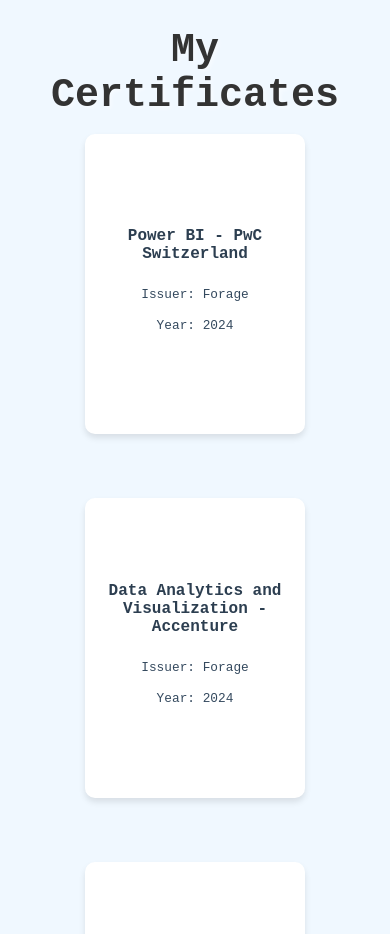
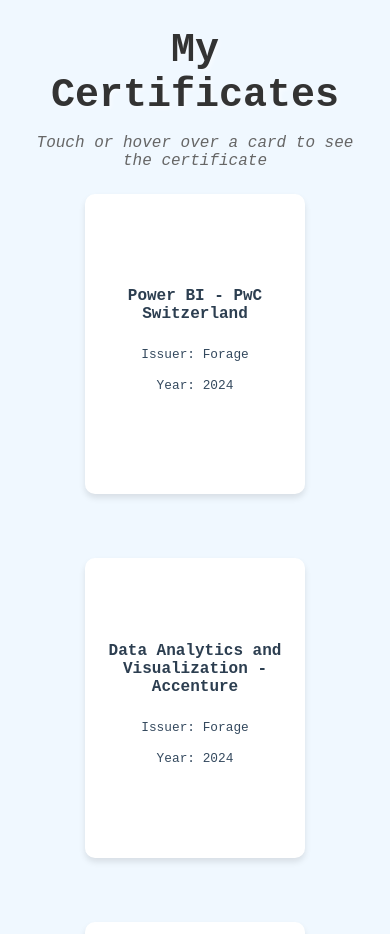
Before and after one commit to Anonymous21-03/Portfolio-showcase-shenanigans, a React (Create React App) app in the folder portfolio/: page / in a window 390 px wide. Shown: the part 3380-4314 px from the top of the page. Built offline with nearby package versions, Linux system fonts and the light colour scheme.

Commit message:
responsive

```diff
--- a/portfolio/src/Pages/Certificates.css
+++ b/portfolio/src/Pages/Certificates.css
@@ -152,3 +152,9 @@ h2 {
         font-size: 0.8rem;
     }
 }
+.cert-instruction {
+    text-align: center;
+    color: #666;
+    font-style: italic;
+    margin-bottom: 1.5rem;
+}
--- a/portfolio/src/Pages/Certificates.js
+++ b/portfolio/src/Pages/Certificates.js
@@ -52,6 +52,7 @@ const Certificates = () => {
   return (
     <div className='cert-container'>
       <h2>My Certificates</h2>
+      <p className="cert-instruction">Touch or hover over a card to see the certificate</p>
       <div className='cert-grid'>
         {certificates.map((cert, index) => (
           <div key={index} className={`cert-card ${index % 2 === 0 ? 'left' : 'right'}`}>
--- a/portfolio/src/Pages/Home.js
+++ b/portfolio/src/Pages/Home.js
@@ -1,7 +1,7 @@
 import React, { useState, useEffect, useCallback, useMemo } from 'react'
 import './Home.css'
 
-const SWIPE_THRESHOLD = 50
+const SWIPE_THRESHOLD = 5
 const CARD_COUNT = 5
 const MAX_RADIUS = 200
 
```
